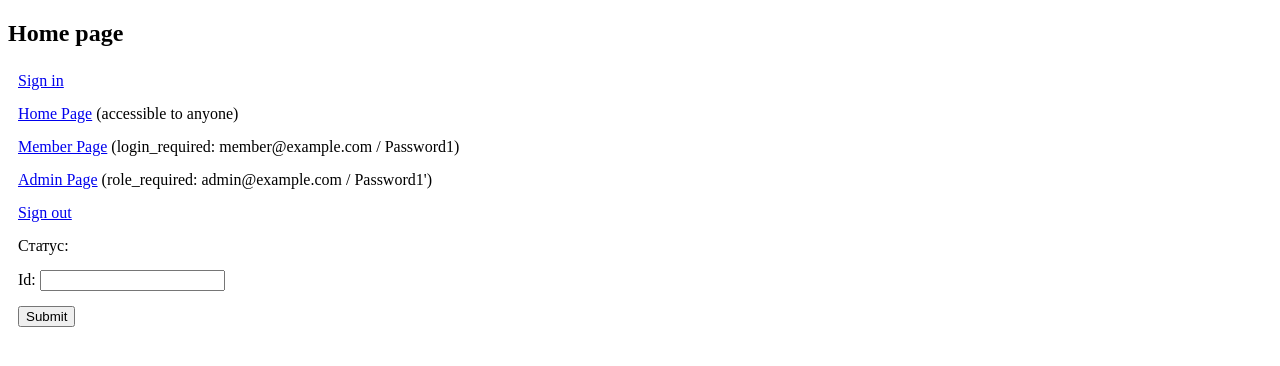
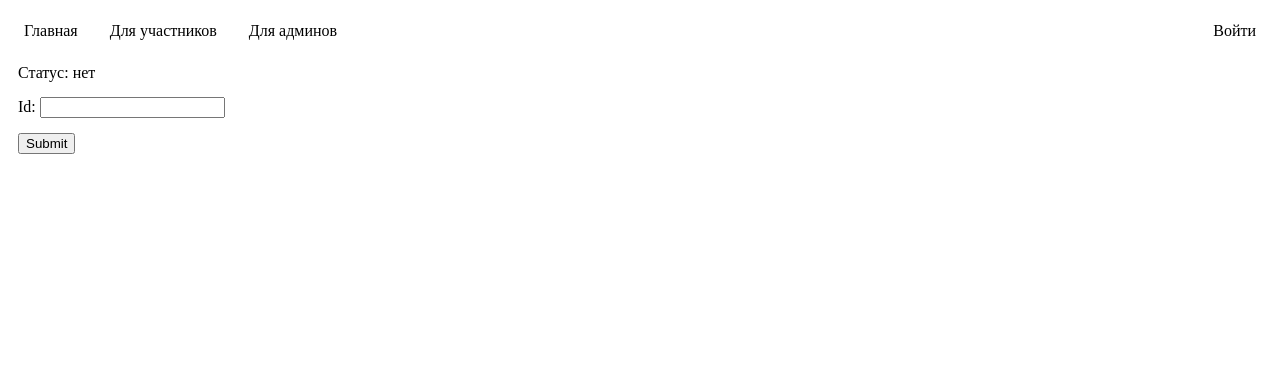
Before and after one commit to Anastasi-St/Volost-app-project, a Flask app: page / in a window 1280 px wide. Shown: the top 366 px of the page. Run offline with Flask 2, Linux system fonts and the light colour scheme; parts of the project's set-up code (start-up, migrations or seed data) failed here and were passed over.

Commit message:
roles_required работает как надо

```diff
--- a/main.py
+++ b/main.py
@@ -70,9 +70,7 @@ def create_app():
             user_roles.append(Role.query.filter_by(id=role.id).first().name)
         return user_roles
 
-
-    @app.route('/', methods=['GET', 'POST'])
-    def index():
+    def get_text():
         doc = ''
         warning = ''
         if request.method == "GET":
@@ -83,27 +81,41 @@ def create_app():
                 if not doc:
                     warning = "Текста с id "+str(doc_id)+" нет в базе данных"
                     doc = ''
+        return doc, warning
+
+    @app.route('/', methods=['GET', 'POST'])
+    def index():
+        doc, warning = get_text()
         return render_template('index.html',
                                title="Welcome!",
                                page_type="Home page",
+                               curr_user=current_user,
                                warning=warning,
                                doc=doc)
 
     @app.route('/members')
     @login_required
     def member_page():
+        doc, warning = get_text()
         return render_template('index.html',
                                title="Welcome!",
                                page_type="Members page",
-                               user_roles=get_roles(current_user))
+                               curr_user=current_user,
+                               user_roles=get_roles(current_user),
+                               warning=warning,
+                               doc=doc)
 
     @app.route('/admin')
-    @roles_required('Admin')
+    @roles_required(['Admin'])
     def admin_page():
+        doc, warning = get_text()
         return render_template('index.html',
                                title="Welcome!",
                                page_type="Admin page",
-                               user_roles=get_roles(current_user))
+                               curr_user=current_user,
+                               user_roles=get_roles(current_user),
+                               warning=warning,
+                               doc=doc)
 
     return app
 
--- a/templates/base.html
+++ b/templates/base.html
@@ -3,8 +3,43 @@
     <head>
         <meta charset="UTF-8">
         <title>{{ title }}</title>
+        <style>
+            ul {
+              list-style-type: none;
+              margin: 0;
+              padding: 0;
+              overflow: hidden;
+            }
+
+            li {
+              float: left;
+            }
+
+            li a {
+              display: block;
+              color: black;
+              text-align: center;
+              padding: 14px 16px;
+              text-decoration: none;
+            }
+        </style>
     </head>
     <body>
+        <!--<h2>{{ page_type }}</h2>-->
+        <ul>
+            <li><a href="{{ url_for('index') }}">Главная</a></li> <!--(accessible to anyone)-->
+            <li><a href="{{ url_for('member_page') }}">Для участников</a></li><!--(login_required: member@example.com / Password1)-->
+            <li><a href="{{ url_for('admin_page') }}">Для админов</a></li> <!--(role_required: admin@example.com / Password1')-->
+            {% if curr_user.is_authenticated %}
+                <li style="float:right"><a href="{{ url_for('user.logout') }}">Выйти</a></li>
+                {% else %}
+                <li style="float:right"><a href="{{ url_for('user.login') }}">Войти</a></li>
+            {% endif %}
+        </ul>
+        {% if current_user.is_authenticated %}
+        <p align="right">Вы вошли как <b>{{ current_user.email }}</b></p>
+        {% endif %}
+
         {% block content%}
 
         {% endblock %}
--- a/templates/index.html
+++ b/templates/index.html
@@ -1,13 +1,16 @@
 {% extends "base.html" %}
 {% block content %}
-    <h2>{% trans %}{{ page_type }}{% endtrans %}</h2>
+
     <!-- <p><a href="{{ url_for('user.register') }}">{% trans %}Register{% endtrans %}</a></p> -->
-    <p><a href="{{ url_for('user.login') }}">{% trans %}Sign in{% endtrans %}</a></p>
-    <p><a href="{{ url_for('index') }}">{% trans %}Home Page{%endtrans%}</a> (accessible to anyone)</p>
-    <p><a href="{{ url_for('member_page') }}">{% trans %}Member Page{% endtrans %}</a> (login_required: member@example.com / Password1)</p>
-    <p><a href="{{ url_for('admin_page') }}">{% trans %}Admin Page{% endtrans %}</a> (role_required: admin@example.com / Password1')</p>
-    <p><a href="{{ url_for('user.logout') }}">{% trans %}Sign out{% endtrans %}</a></p>
-    <p>Статус: {% for role in user_roles %}{{ role }}{% endfor %}</p>
+
+    <p>Статус:
+        {% if user_roles %}
+            <!--{% for role in user_roles %}{{ role }}{% endfor %}-->
+            {{ user_roles|join(', ') }}
+        {% else %}
+            нет
+        {% endif %}
+    </p>
     <form method="GET">
         <p><label for="doc_id">Id: </label>
         <input type="text" id="doc_id" name="doc_id"></p>
```
